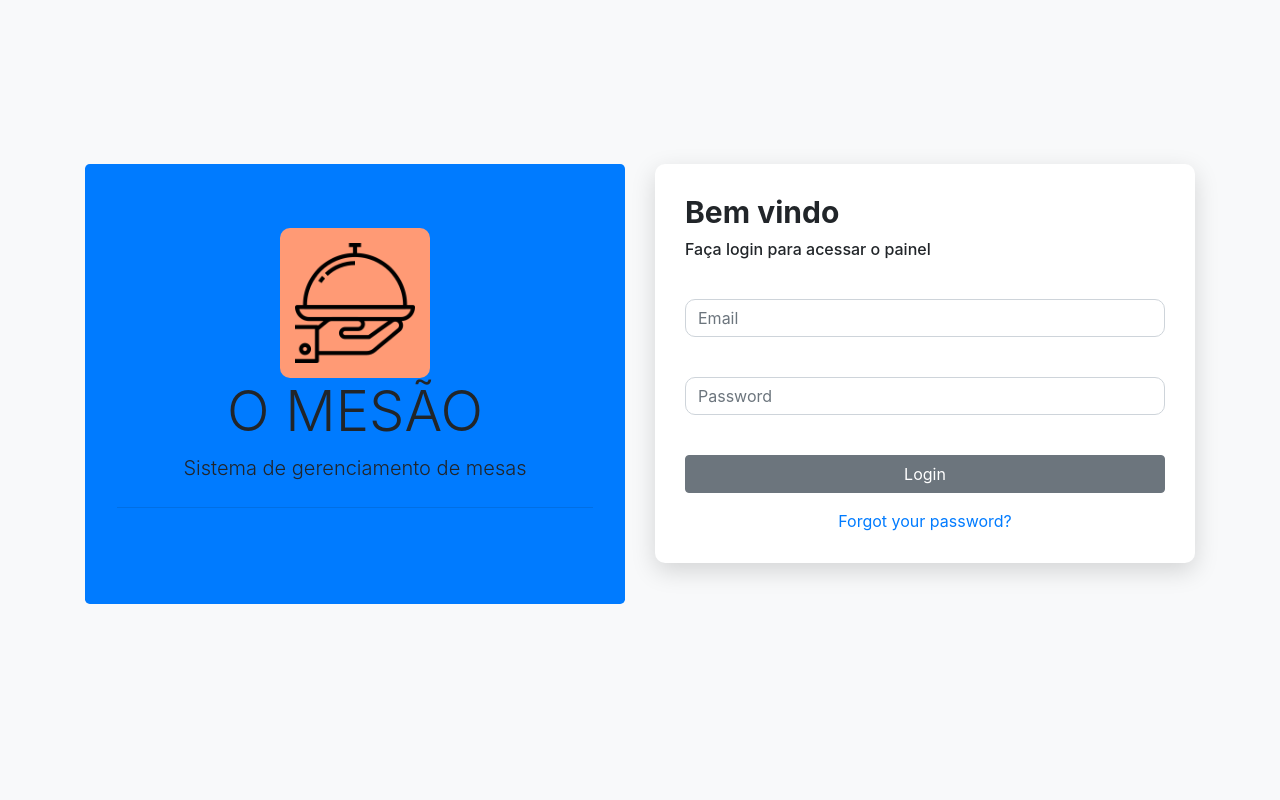
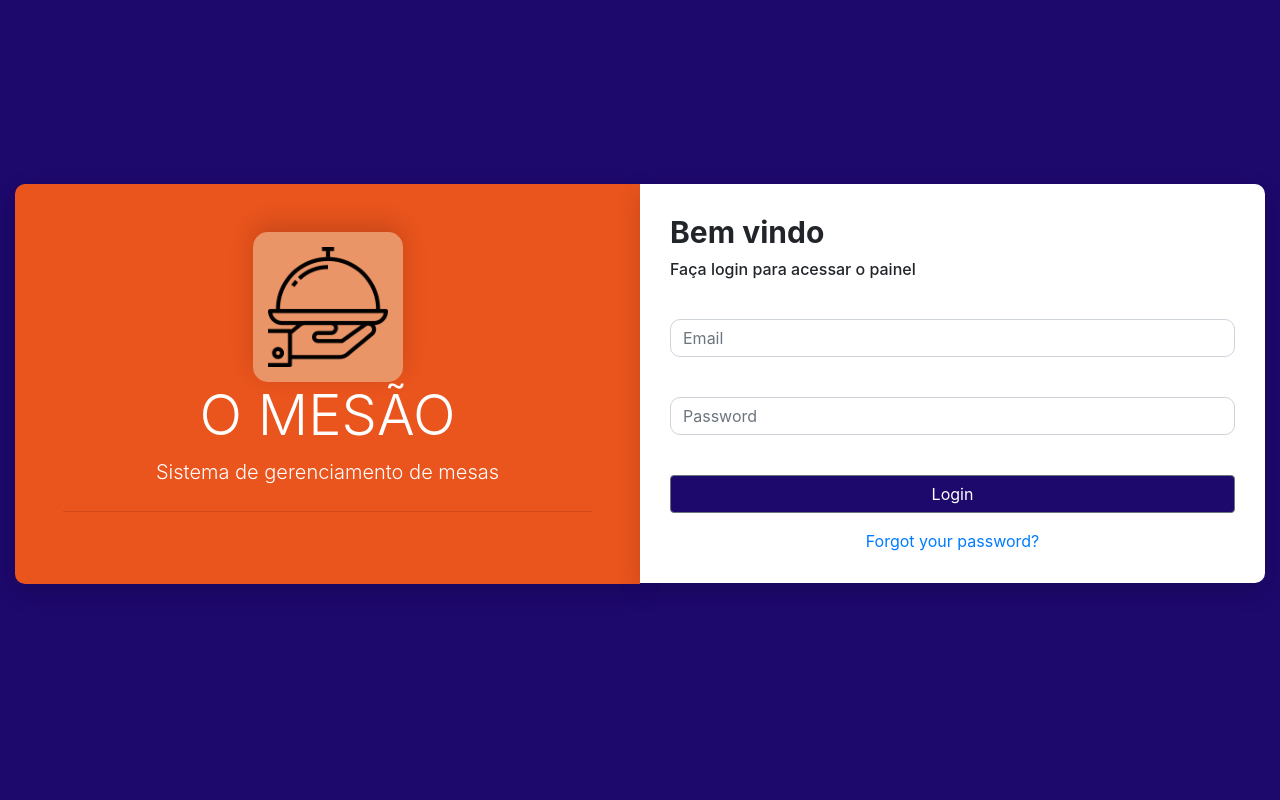
Before and after one commit to lucas-travassos/ads-senai, a PHP site: page /login.html in a window 1280 px wide. Run offline with PHP 8.4, Linux system fonts and the light colour scheme.

Commit message:
OT6: Configurado cores e elementos para ficar mais próximo ao layout figma

```diff
--- a/EstudosBootstrap/bootstrap46/aula06/login.html
+++ b/EstudosBootstrap/bootstrap46/aula06/login.html
@@ -17,17 +17,17 @@
 
 <body>
 
-    <div class="container">
-        <div class="row">
+    <div class="container-fluid">
+        <div class="row no-gutters">
             <div class="col-sm">
                 <div class="jumbotron">
                     <div class="teste">
                         <img class="img-login" src="img/tray.png" alt="tray">
                     </div>
                     <div class="teste2">
-                        <h1 class="display-4">O MESÃO</h1>
+                        <h1 class="display-4 text-white">O MESÃO</h1>
                     </div>
-                    <p class="lead text-center">Sistema de gerenciamento de mesas</p>
+                    <p class="lead text-center text-white">Sistema de gerenciamento de mesas</p>
                         <hr class="my-4">
                 </div>
             </div>
@@ -42,7 +42,7 @@
                         <div class="form-group">
                             <input type="password" class="form-control" id="password" placeholder="Password">
                         </div>
-                        <button type="submit" class="btn btn-secondary btn-block">Login</button>
+                        <button type="submit" class="btn btn-secondary btn-block btn-login">Login</button>
                         <div class="text-center mt-3">
                             <a href="#">Forgot your password?</a>
                         </div>
--- a/EstudosBootstrap/bootstrap46/aula06/styles/custom.css
+++ b/EstudosBootstrap/bootstrap46/aula06/styles/custom.css
@@ -1,15 +1,33 @@
 body {
-    background-color: #f8f9fa;
+    background-color: #1D086C;
     display: flex;
     justify-content: center;
     align-items: center;
     height: 100vh;
 }
 
+.jumbotron {
+    background-color: #EA541D;
+    padding: 48px;
+    border-radius: 10px 0 0 10px;
+    box-shadow: 0 8px 25px rgba(0, 0, 0, 0.15);
+}
+
+.img-login {
+    background-color: #EA9568;
+    border-radius: 15px;
+    padding: 15px;
+    height: 150px;
+    box-shadow: 0 -8px 25px rgba(0, 0, 0, 0.15);
+    /* display: flex;
+    justify-content: center;
+    align-items: center; */
+}
+
 .login-container {
     background-color: #fff;
     padding: 30px;
-    border-radius: 10px;
+    border-radius: 0 10px 10px 0;
     box-shadow: 0 8px 25px rgba(0, 0, 0, 0.15);
 }
 
@@ -34,37 +52,18 @@ body {
     margin-bottom: 40px;
 }
 
-.jumbotron {
-    background-color: #007bff;
-    justify-content: center;
-    align-items: self-start;
-    height: 55vh;
-}
-
-.img-login {
-    background-color: rgb(255, 154, 117);
-    border-radius: 10px;
-    padding: 15px;
-    height: 150px;
-    /* display: flex;
-    justify-content: center;
-    align-items: center; */
+.btn-login {
+    background-color: #1D086C;
 }
 
 .teste {
     display: flex;
-        justify-content: center;
-    align-items: center;
-}
-.teste2 {
-    display: flex;
-        justify-content: center;
+    justify-content: center;
     align-items: center;
 }
 
-/*
-.centralizado {
+.teste2 {
     display: flex;
+    justify-content: center;
     align-items: center;
-    align-content: center;
-} */
+}
```
